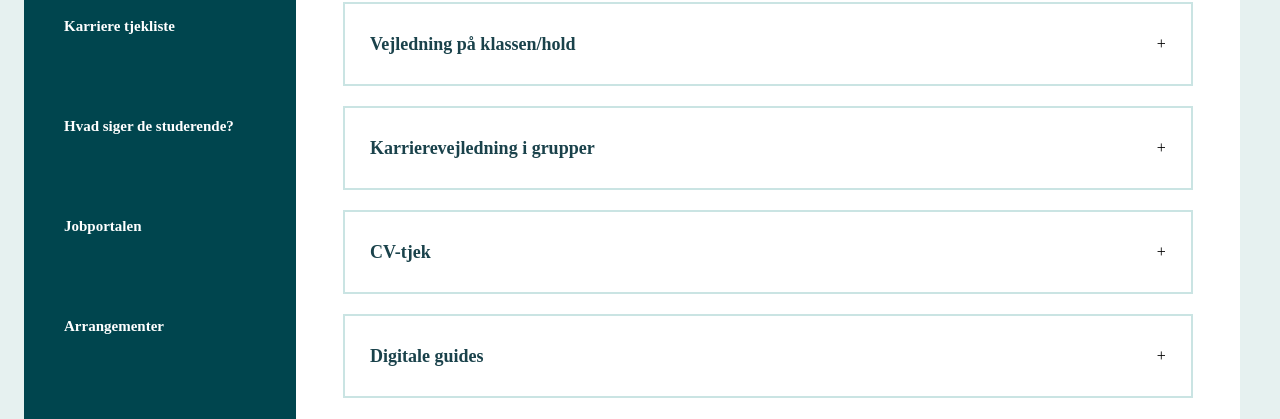
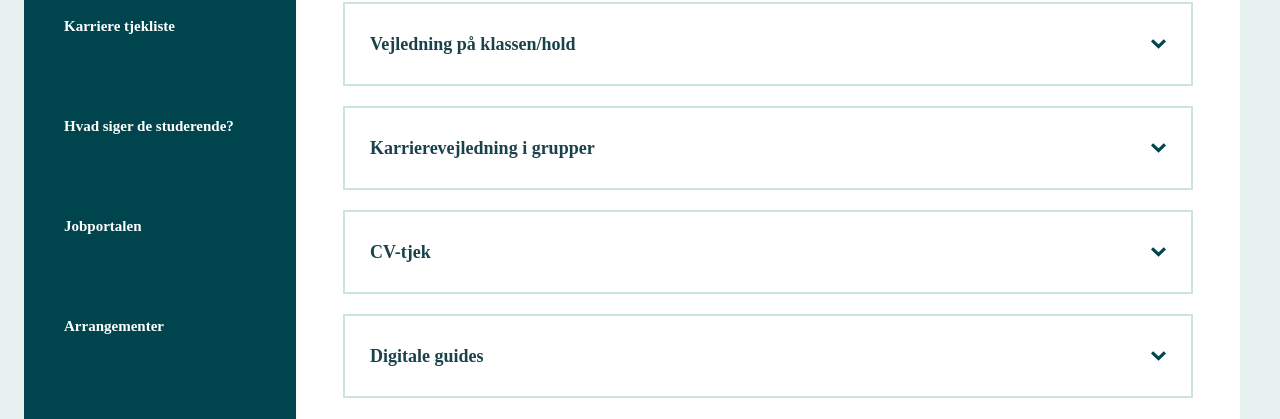
Before and after one commit to Kristoffer-Staugaard/hovedopgave, a Vue app: page /#/karrierevejledning in a window 1280 px wide. Shown: the part 729-1148 px from the top of the page. Built offline with nearby package versions, Linux system fonts and the light colour scheme; no server answers; a web font is replaced by a local one.

Commit message:
småfejl + logo

```diff
--- a/index.html
+++ b/index.html
@@ -3,6 +3,7 @@
   <head>
     <meta charset="UTF-8">
     <meta name="viewport" content="width=device-width, initial-scale=1.0">
+    <link rel="icon" type="image/x-icon" href="src/assets/img/ucl-logoet.png">
     <link rel="stylesheet" href="https://use.typekit.net/qtf3xyz.css">
     <title>Karrierevejledning</title>
   </head>
--- a/src/components/KVinternationalemuligheder.vue
+++ b/src/components/KVinternationalemuligheder.vue
@@ -26,7 +26,7 @@
     <div class="buttom-divider">
       <div class="buttom-divider-width">
       <div class="blue-card">
-        <h3>Kontakt din praktikkoordinator</h3>
+        <h3>International koordinator</h3>
         <div class="card-inner">
           <img
             class="profile-img"
--- a/src/components/KVpraktik.vue
+++ b/src/components/KVpraktik.vue
@@ -57,7 +57,7 @@ function isOpen(index) {
           <div class="dropdown-wrap" v-for="(item, index) in dropdowns">
             <div class="dropdown" @click="toggleDropdown(index)">
               <h3>{{ item.dropdown }}</h3>
-              <span>{{ openIndex === index ? "-" : "+" }}</span>
+              <img src="../assets/img/arrow-down.svg" alt="arrow">
             </div>
             <div class="answer_uo" v-if="isOpen(index)">
               <p v-html="item.answer"></p>
--- a/src/components/KVvidereuddannelse.vue
+++ b/src/components/KVvidereuddannelse.vue
@@ -45,7 +45,7 @@ function toggleDropdown(index) {
           <div class="dropdown-wrap" v-for="(item, index) in dropdowns">
             <div class="dropdown" @click="toggleDropdown(index)">
               <h3>{{ item.dropdown }}</h3>
-              <span>{{ openIndex === index ? "-" : "+" }}</span>
+              <img src="../assets/img/arrow-down.svg" alt="arrow">
             </div>
             <div class="answer" v-if="openIndex === index">
               <p>{{ item.answer }}</p>
--- a/src/components/reviews.vue
+++ b/src/components/reviews.vue
@@ -47,7 +47,7 @@ onMounted(() => {
 
 <template>
   <section id="reviews_section">
-  <h2>Hvad siger de studernde?</h2>
+  <h2>Hvad siger de studerende?</h2>
     <div class="reviews_container">
       <transition-group name="carousel" tag="div" class="reviews_wrapper">
         <div v-for="(review, index) in visibleReviews" :key="index" class="reviews_box">
--- a/src/components/shortcut.vue
+++ b/src/components/shortcut.vue
@@ -7,7 +7,7 @@
         <div class="dropdown-wrap" v-for="(item, index) in dropdowns">
           <div class="dropdown" @click="toggleDropdown(index)">
             <h3>{{ item.dropdown }}</h3>
-            <span>{{ openIndex === index ? '-' : '+' }}</span>
+            <img src="../assets/img/arrow-down.svg" alt="arrow">
           </div>
           <div class="answer" v-if="openIndex === index">
             <p>{{ item.answer }}</p>
@@ -27,9 +27,9 @@ import { ref } from "vue";
 const openIndex = ref(null);
 
 const dropdowns = ref([
-  { dropdown: "En-til-en vejledning", answer: "I en en-til-en vejledning med karrierevejledningen, kommer du til en vejledning med en af de to vejledere. Til vejledningen kan du stille spørgsmål til alt inden for praktik og karriere, hertil kan du få feedback på din ansøgning, dit CV eller få en snak om dine bekymringer eller forventninger til din praktik. Du kan blandt andet også få vejledning omkring din fremtid inden for din uddannelse. Du kan booke en tid til vejledning i kalenderen nedenfor." },
+  { dropdown: "En-til-en vejledning", answer: "I en en-til-en vejledning med karrierevejledningen, kommer du til en vejledning enten fysisk eller online med en af de to vejledere. Til vejledningen kan du stille spørgsmål til alt inden for praktik og karriere, hertil kan du få feedback på din ansøgning, dit CV eller få en snak om dine bekymringer eller forventninger til din praktik. Du kan blandt andet også få vejledning omkring din fremtid inden for din uddannelse. Du kan booke en tid til vejledning i kalenderen nedenfor." },
   { dropdown: "Vejledning på klassen/hold", answer: "Et af karriervejledningens tilbud er, at undervisere på UCL kan booke karrierevejledningen til at komme ud på de forskellige klasser/hold og holde oplæg omkring praktik og karriere. Dette sker ofte i forbindelse med praktiksøgningen eller i slutningen af uddannelsen, når de studerende skal ud og finde arbejde." },
-  { dropdown: "Karrierevejledning i grupper", answer: "Til en karrierevejledningen i grupper kan dig og din studiegruppe komme til vejledning sammen med en af karrierevejlederne. Her kan i sammen stille spørgsmål til alt inden for praktik og karriere, og sammen få svar på de spørgsmål, som i brænder inde med. Dette kan blandt andet være jeres fremtidsmuligheder med den uddannelse i går på." },
+  { dropdown: "Karrierevejledning i grupper", answer: "Til en karrierevejledningen i grupper kan dig og din studiegruppe komme til vejledning enten fysisk eller online sammen med en af karrierevejlederne. Her kan i sammen stille spørgsmål til alt inden for praktik og karriere, og sammen få svar på de spørgsmål, som i brænder inde med. Dette kan blandt andet være jeres fremtidsmuligheder med den uddannelse i går på." },
   { dropdown: "CV-tjek", answer: "På både UCL Boulevarden og UCL Seebladsgade er der en gang i måneden CV-tjek. Her kan du få feedback på dit CV eller din ansøgning. Når der er CV-tjek bliver det meldt ud på karrierevejledningens Facebookside." },
   { dropdown: "Digitale guides", answer: "Hvis du er mere til at finde svarene selv, så har karrierevejledningen udarbejdet flere online guides til alt inden for praktik, praktiksøgning og karriere. Disse guides kan du finde på knappen nedenunder." }
 ]);
```
Also changed, not shown: src/assets/img/Ikke-angivet-1.png (added), src/assets/img/ucl-logoet.png (added).
